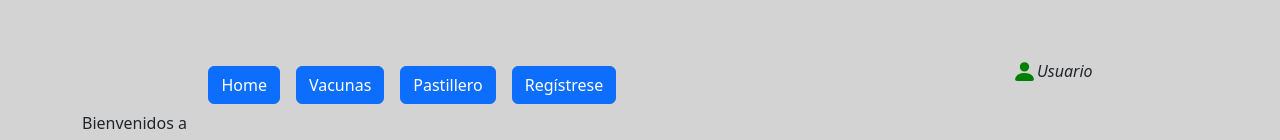
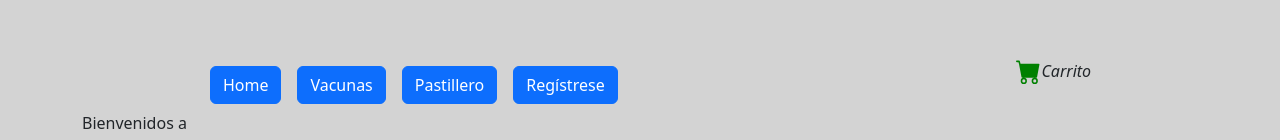
Before and after one commit to dalmarox/farmaeducativa-app, a React (Vite) app: page / in a window 1280 px wide. Shown: the part 110-250 px from the top of the page. Built offline with nearby package versions, Linux system fonts and the light colour scheme.

Commit message:
primer commit

```diff
--- a/src/App.jsx
+++ b/src/App.jsx
@@ -2,6 +2,7 @@
 
 import { ItemListContainer } from "./components/ItemListContainer/ItemListContainer";
 import { NavBar } from "./components/NavBar/NavBar";
+import { HookUseState } from "./components/HookUseEffect/HookUseState";
 
 export const App = () => {
   return (
--- a/src/components/CartWidget/CartWidget.jsx
+++ b/src/components/CartWidget/CartWidget.jsx
@@ -1,10 +1,12 @@
 
-import { BsFillPersonFill } from "react-icons/bs";
+import { BsFillCartFill } from "react-icons/bs";
 
 //import { } from "react-icons/fa";
 
 export const CartWidget = () => {
   return (
-    <BsFillPersonFill color="green" size={25} />
+    <BsFillCartFill color="green" size={25} />
+
+
   )
 }
--- a/src/components/NavBar/NavBar.jsx
+++ b/src/components/NavBar/NavBar.jsx
@@ -14,8 +14,12 @@ export const NavBar = ()=> {
         </div>
       </div>
       <div className="x-smaller d-flex p-0">
-          <CartWidget />
-          <p>Usuario</p>
+          <CartWidget/>
+          <p>Carrito</p>
+
+
+
+
 
         </div>
     </nav>
```
